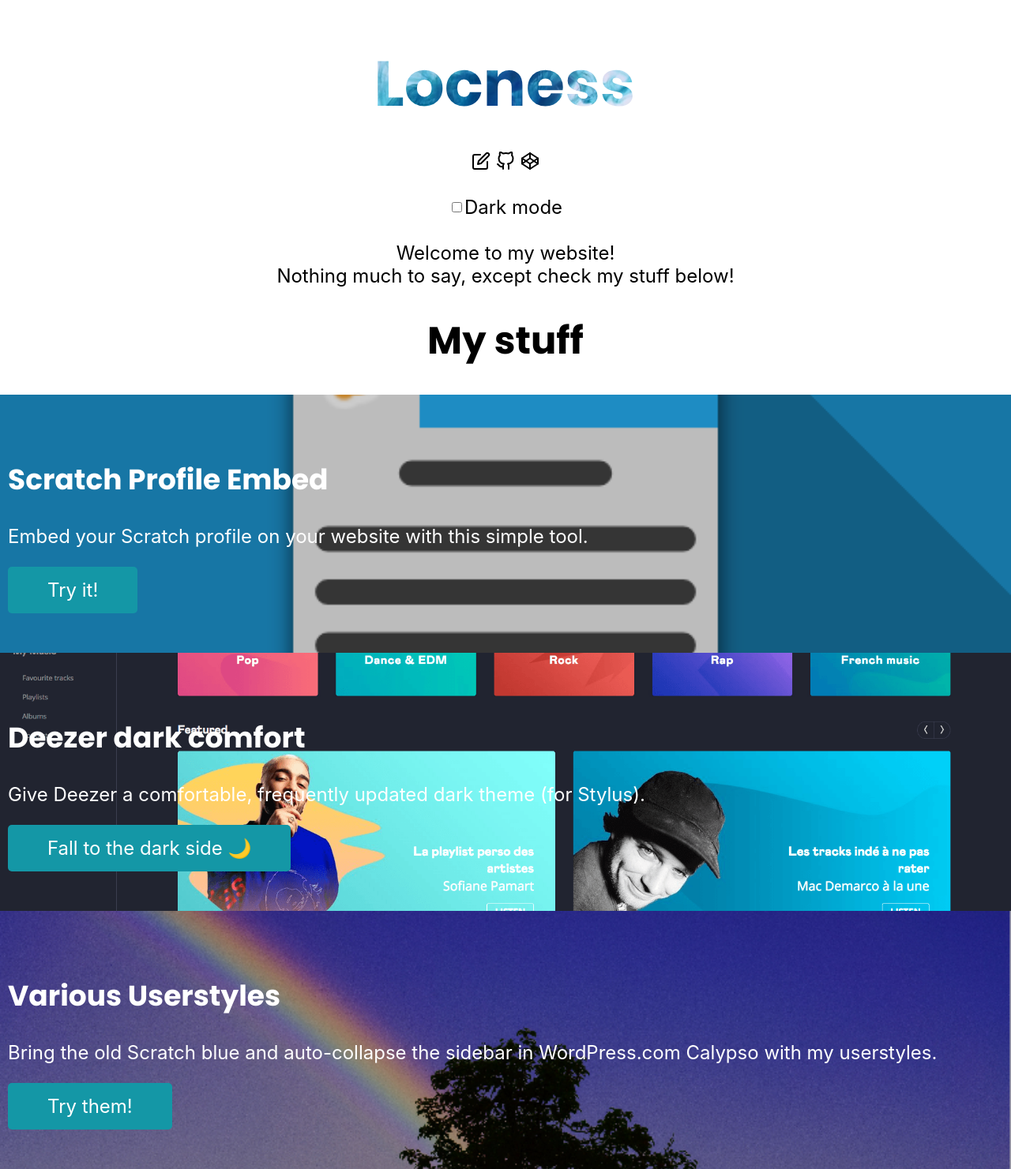
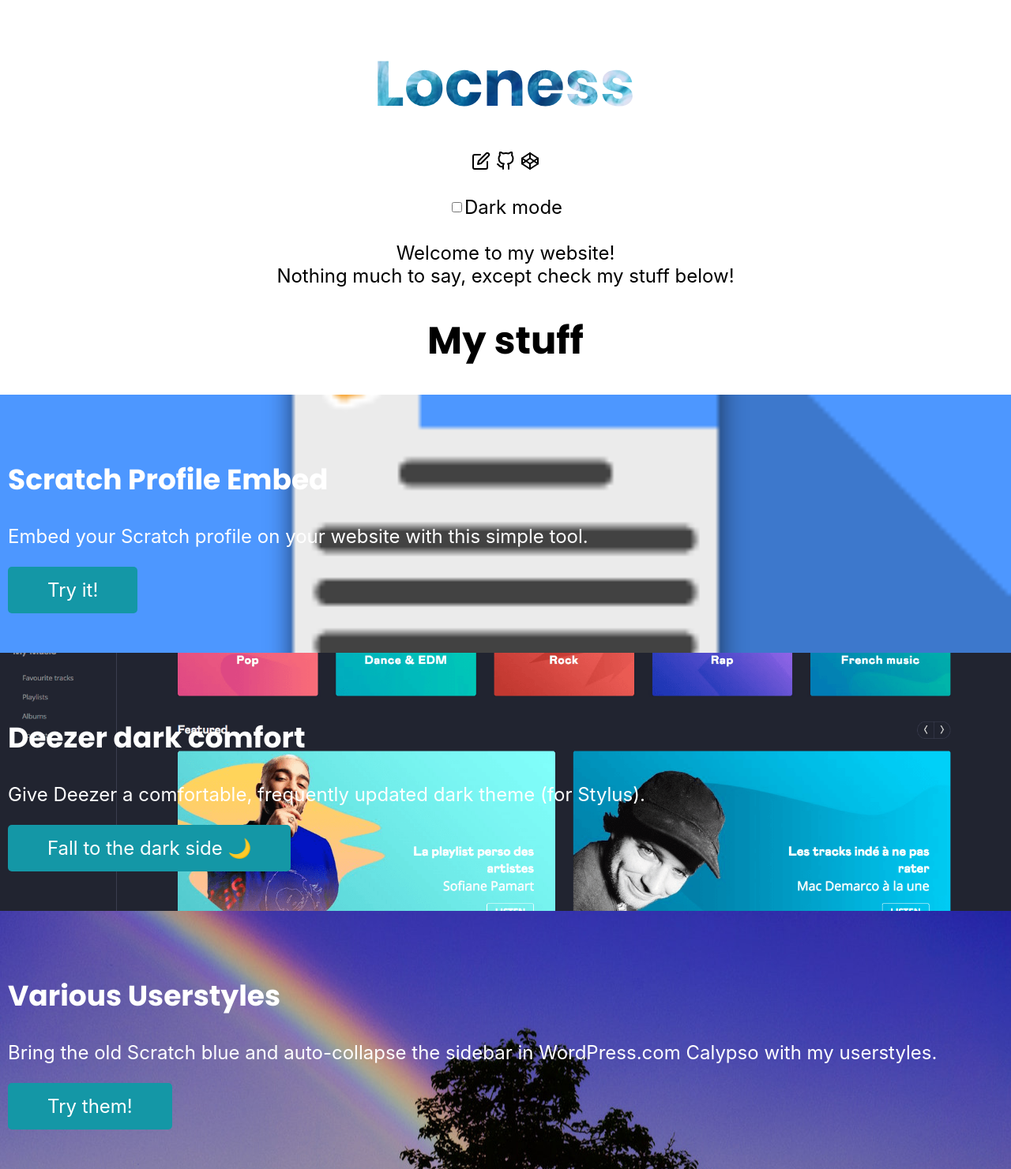
Before and after one commit to moeenio/locness3.github.io, a Jekyll site: the page built from index.html, in a window 1280 px wide. Shown: the whole page at 79% size. Built offline with Jekyll 4.4.1, drawn with Linux system fonts in a browser that asks for light colours; some web fonts are replaced.

Commit message:
remove overlay from images

```diff
--- a/_stuff/usersstyles.markdown
+++ b/_stuff/usersstyles.markdown
@@ -2,7 +2,7 @@
 title: Various Userstyles
 date: 2018-11-19 15:30:00 Z
 position: 1
-image: "/uploads/userstyles.png"
+image: "/uploads/userstyles.jpg"
 link: https://github.com/locness3/userstyles
 link-title: Try them!
 ---
```
Also changed, not shown: _uploads/profile-embed.png, _uploads/userstyles.jpg (added), _uploads/userstyles.png (deleted).
